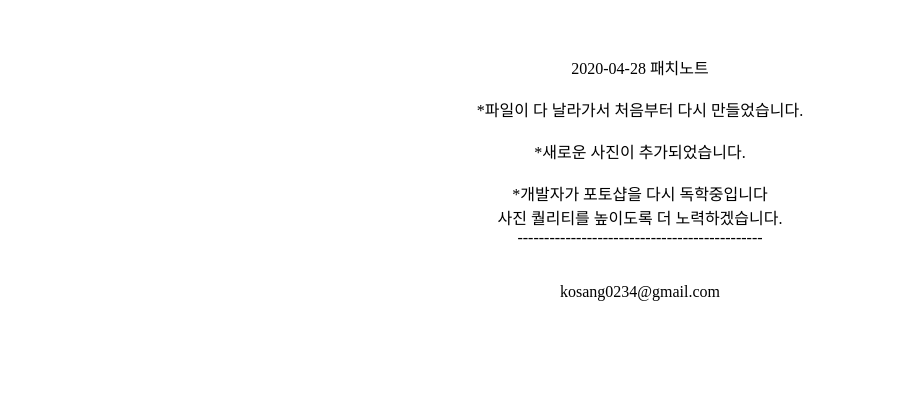
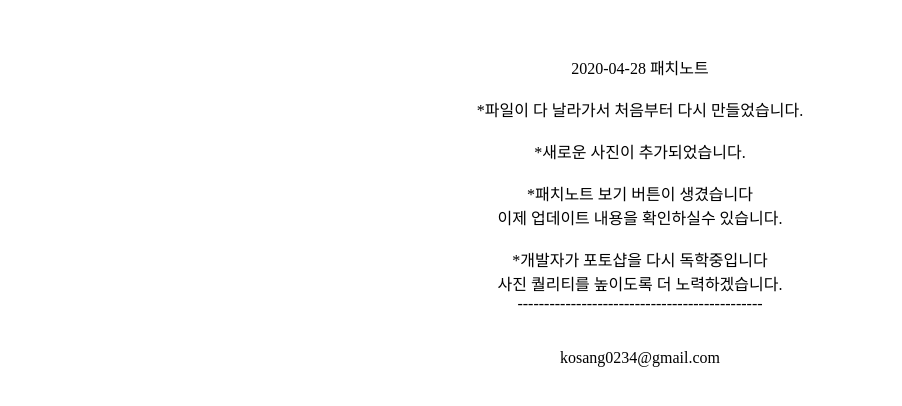
Before and after one commit to kosang02/mynote, a plain HTML site: page index.html in a window 1280 px wide. Shown: the part 96-502 px from the top of the page, without its empty margins (0-902 px from the left). Drawn offline with Linux system fonts and the light colour scheme.

Commit message:
Update index.html

```diff
--- a/index.html
+++ b/index.html
@@ -16,7 +16,7 @@ div {
    <h1>고상혁스위치 사주기2 패치노트</h1>
    <br>
    <br>
-   2020-04-28 패치노트<br><br>*파일이 다 날라가서 처음부터 다시 만들었습니다.<br><br>*새로운 사진이 추가되었습니다.<br><br>*개발자가 포토샵을 다시 독학중입니다 <br>사진 퀄리티를 높이도록 더 노력하겠습니다.<br>----------------------------------------------
+   2020-04-28 패치노트<br><br>*파일이 다 날라가서 처음부터 다시 만들었습니다.<br><br>*새로운 사진이 추가되었습니다.<br><br>*패치노트 보기 버튼이 생겼습니다<br>이제 업데이트 내용을 확인하실수 있습니다.<br><br>*개발자가 포토샵을 다시 독학중입니다 <br>사진 퀄리티를 높이도록 더 노력하겠습니다.<br>----------------------------------------------
    <br><br><br>kosang0234@gmail.com
   </center>
   </div>
```
